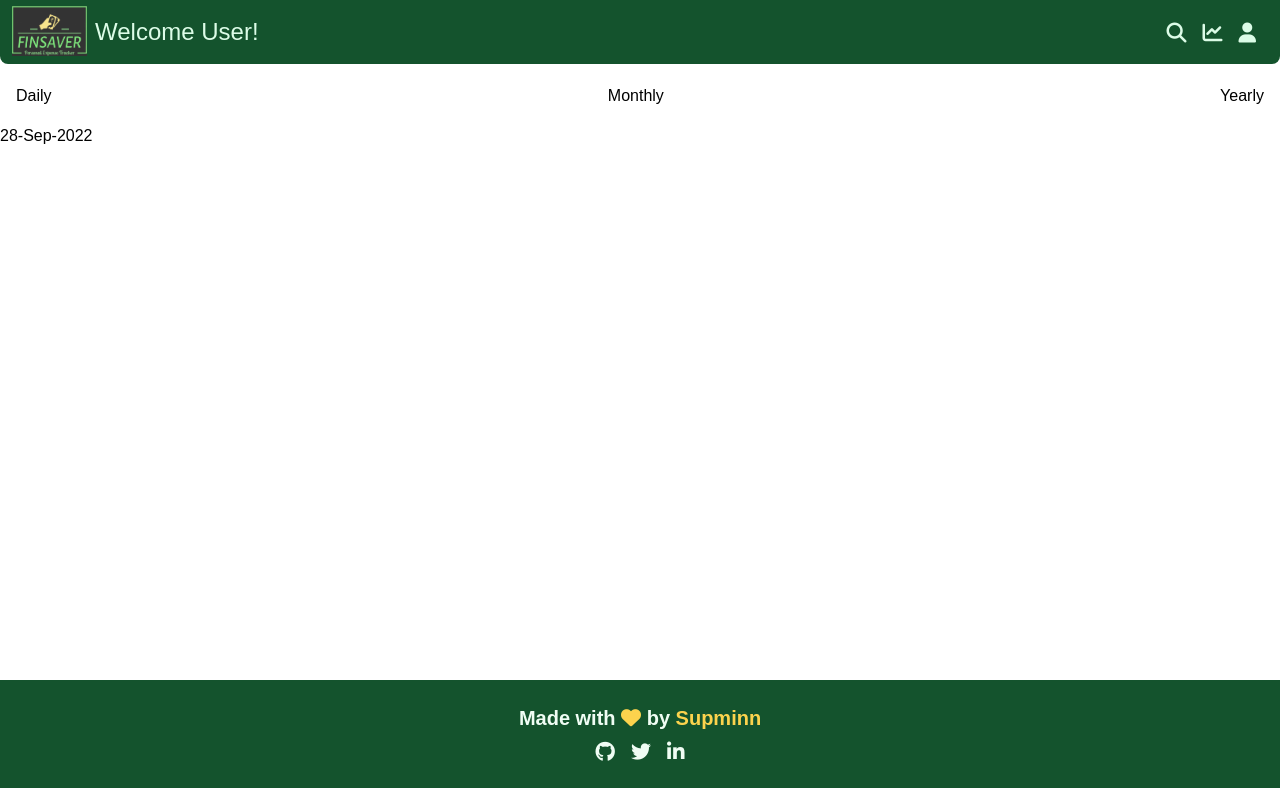
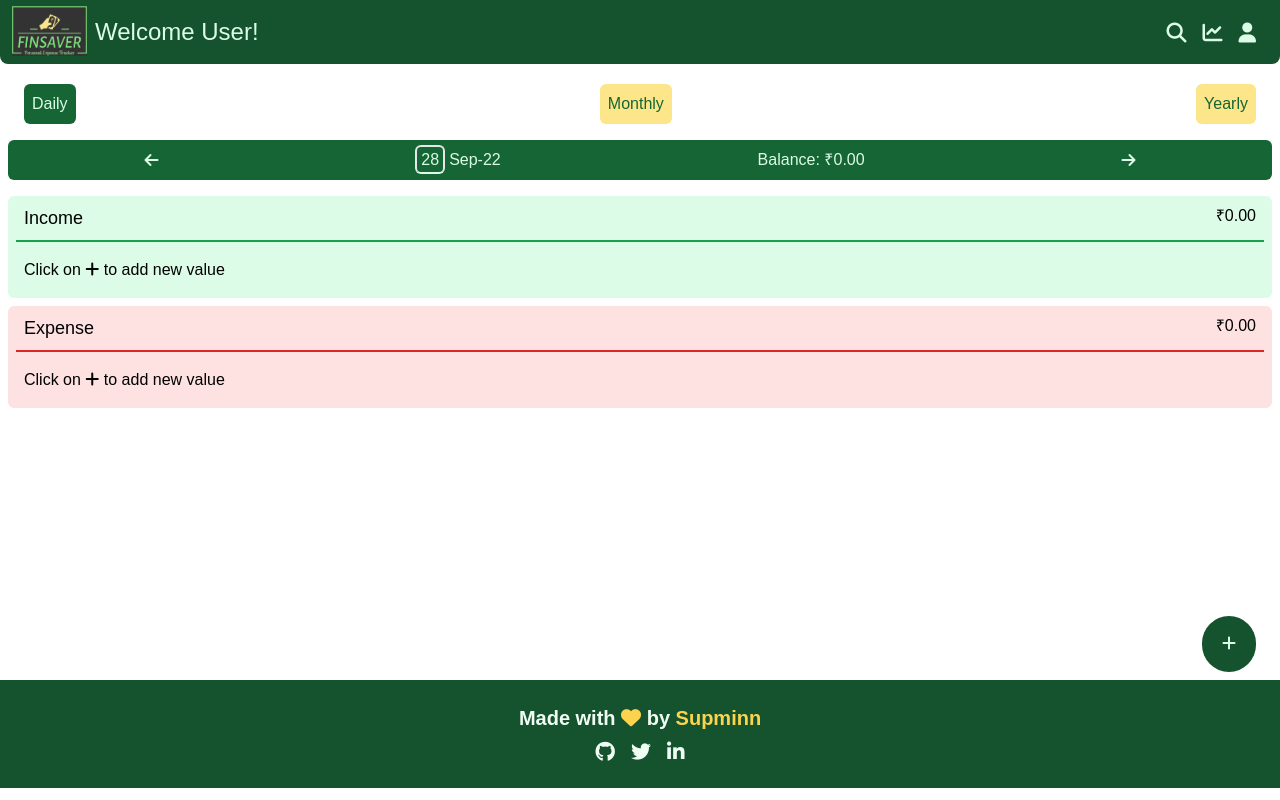
Before and after one commit to supminn/expense_tracker, a Next.js app: page / in a window 1280 px wide. Built offline with nearby package versions, Linux system fonts and the light colour scheme.

Commit message:
style: landing page for daily

```diff
--- /dev/null
+++ b/components/DateChangeModal.jsx
@@ -0,0 +1,69 @@
+import { useState } from "react";
+import { useDataContext } from "../context/dataContext";
+import { DataActions } from "../reducer/actions";
+import { formatedDate } from "../utilities";
+
+export const DateChangeModal = ({ setShowModal }) => {
+  const {
+    dataState: { selectedDate },
+    dataDispatch,
+  } = useDataContext();
+  const [dateValue, setDateValue] = useState(
+    formatedDate(selectedDate, "YYYY-MM-DD")
+  );
+  const setNewDate = () => {
+    dataDispatch({ type: DataActions.SET_SELECTED_DATE, payload: dateValue });
+    setShowModal(false);
+  };
+  return (
+    <div
+      className="relative z-10"
+      aria-labelledby="modal-title"
+      role="dialog"
+      aria-modal="true"
+    >
+      <div className="fixed inset-0 bg-gray-500 bg-opacity-75 transition-opacity"></div>
+
+      <div className="fixed inset-x-0 z-10 overflow-y-auto">
+        <div className="flex min-h-full items-end justify-center p-4 text-center sm:items-center sm:p-0">
+          <div className="relative transform overflow-hidden rounded-lg bg-white shadow-xl transition-all sm:my-8 sm:w-full sm:max-w-lg">
+            <div className="bg-white px-4 pt-5 pb-4 sm:p-6 sm:pb-4">
+              <div className="mt-3 text-center sm:mt-0 sm:ml-4 sm:text-left">
+                <h3
+                  className="text-xl font-bold leading-6 text-gray-900"
+                  id="modal-title"
+                >
+                  Choose a Date
+                </h3>
+                <div className="mt-2">
+                  <input
+                    className="text-gray-500 border-2 p-2 rounded-md"
+                    type="date"
+                    value={dateValue}
+                    onChange={(e) => setDateValue(e.target.value)}
+                  />
+                </div>
+              </div>
+            </div>
+            <div className="bg-gray-50 px-4 py-3 sm:flex sm:flex-row-reverse sm:px-6">
+              <button
+                onClick={setNewDate}
+                type="button"
+                className="inline-flex w-full justify-center rounded-md border border-transparent bg-green-700 px-4 py-2 text-base font-medium text-white shadow-sm hover:bg-green-800 focus:outline-none focus:ring-2 focus:ring-green-500 focus:ring-offset-2 sm:ml-3 sm:w-auto sm:text-sm"
+              >
+                Update
+              </button>
+              <button
+                onClick={() => setShowModal(false)}
+                type="button"
+                className="mt-3 inline-flex w-full justify-center rounded-md border border-gray-300 bg-white px-4 py-2 text-base font-medium text-gray-700 shadow-sm hover:bg-gray-50 focus:outline-none focus:ring-2 focus:ring-indigo-500 focus:ring-offset-2 sm:mt-0 sm:ml-3 sm:w-auto sm:text-sm"
+              >
+                Cancel
+              </button>
+            </div>
+          </div>
+        </div>
+      </div>
+    </div>
+  );
+};
--- /dev/null
+++ b/components/InputModal.jsx
@@ -0,0 +1,69 @@
+import { useState } from "react";
+import { useDataContext } from "../context/dataContext";
+import { DataActions } from "../reducer/actions";
+import { formatedDate } from "../utilities";
+
+export const InputModal = ({ setShowModal }) => {
+  const {
+    dataState: { selectedDate },
+    dataDispatch,
+  } = useDataContext();
+  const [dateValue, setDateValue] = useState(
+    formatedDate(selectedDate, "YYYY-MM-DD")
+  );
+  const setNewDate = () => {
+    dataDispatch({ type: DataActions.SET_SELECTED_DATE, payload: dateValue });
+    setShowModal(false);
+  };
+  return (
+    <div
+      className="relative z-10"
+      aria-labelledby="modal-title"
+      role="dialog"
+      aria-modal="true"
+    >
+      <div className="fixed inset-0 bg-gray-500 bg-opacity-75 transition-opacity"></div>
+
+      <div className="fixed inset-x-0 z-10 overflow-y-auto">
+        <div className="flex min-h-full items-end justify-center p-4 text-center sm:items-center sm:p-0">
+          <div className="relative transform overflow-hidden rounded-lg bg-white shadow-xl transition-all sm:my-8 sm:w-full sm:max-w-lg">
+            <div className="bg-white px-4 pt-5 pb-4 sm:p-6 sm:pb-4">
+              <div className="mt-3 text-center sm:mt-0 sm:ml-4 sm:text-left">
+                <h3
+                  className="text-xl font-bold leading-6 text-gray-900"
+                  id="modal-title"
+                >
+                  Input Modal (Work In Progress)
+                </h3>
+                <div className="mt-2">
+                  <input
+                    className="text-gray-500 border-2 p-2 rounded-md"
+                    type="date"
+                    value={dateValue}
+                    onChange={(e) => setDateValue(e.target.value)}
+                  />
+                </div>
+              </div>
+            </div>
+            <div className="bg-gray-50 px-4 py-3 sm:flex sm:flex-row-reverse sm:px-6">
+              <button
+                onClick={setNewDate}
+                type="button"
+                className="inline-flex w-full justify-center rounded-md border border-transparent bg-green-700 px-4 py-2 text-base font-medium text-white shadow-sm hover:bg-green-800 focus:outline-none focus:ring-2 focus:ring-green-500 focus:ring-offset-2 sm:ml-3 sm:w-auto sm:text-sm"
+              >
+                Update
+              </button>
+              <button
+                onClick={() => setShowModal(false)}
+                type="button"
+                className="mt-3 inline-flex w-full justify-center rounded-md border border-gray-300 bg-white px-4 py-2 text-base font-medium text-gray-700 shadow-sm hover:bg-gray-50 focus:outline-none focus:ring-2 focus:ring-indigo-500 focus:ring-offset-2 sm:mt-0 sm:ml-3 sm:w-auto sm:text-sm"
+              >
+                Cancel
+              </button>
+            </div>
+          </div>
+        </div>
+      </div>
+    </div>
+  );
+};
--- a/components/Landing.jsx
+++ b/components/Landing.jsx
@@ -1,23 +1,102 @@
+import dayjs from "dayjs";
+import { useMemo, useState } from "react";
 import { useDataContext } from "../context/dataContext";
+import { formatedDate } from "../utilities";
+import { DateChangeModal } from "./DateChangeModal";
 import { Header } from "./Header";
+import { InputModal } from "./InputModal";
+
 export const Landing = () => {
+  const [showDatePickerModal, setShowDatePickerModal] = useState(false);
+  const [showInputModal, setShowInputModal] = useState(false);
   const {
-    dataState: { selectedDate },
+    dataState: { selectedDate, balance, incomeData, expenseData },
   } = useDataContext();
+
+  const isToday = useMemo(() => {
+    if (formatedDate(dayjs()) === formatedDate(selectedDate)) {
+      return true;
+    }
+    return false;
+  }, [selectedDate]);
+
+  const monthYear = formatedDate(selectedDate, "MMM-YY");
+  const date = formatedDate(selectedDate, "DD");
+  const totalIncome = incomeData.reduce(
+    (prev, curr) => (prev += curr.amount),
+    0
+  );
+  const totalExpense = expenseData.reduce(
+    (prev, curr) => (prev += curr.amount),
+    0
+  );
 
   return (
     <>
       <Header />
-      <div>
-        <nav className="p-4 flex justify-between">
-          <button>Daily</button>
-          <button>Monthly</button>
-          <button>Yearly</button>
-        </nav>
-        <main>
-          <section>{selectedDate}</section>
-        </main>
-      </div>
+      <nav className="p-4 flex justify-between">
+        <button className="p-2 mx-2 rounded-md bg-green-800 text-green-100 cursor-pointer">
+          Daily
+        </button>
+        <button className="p-2 mx-2 rounded-md bg-amber-200 text-green-800 cursor-pointer">
+          Monthly
+        </button>
+        <button className="p-2 mx-2 rounded-md bg-amber-200 text-green-800 cursor-pointer">
+          Yearly
+        </button>
+      </nav>
+      <main>
+        {showDatePickerModal && (
+          <DateChangeModal setShowModal={setShowDatePickerModal} />
+        )}
+        <section className="flex justify-around p-2 mx-2 rounded-md bg-green-800 text-green-100">
+          <i className="fa-solid fa-arrow-left pt-1 cursor-pointer"></i>
+          <section
+            className="cursor-pointer"
+            onClick={() => setShowDatePickerModal(true)}
+          >
+            <span
+              className={`${
+                isToday
+                  ? "border-b-green-100 border-2 p-1 rounded-md mr-1"
+                  : "mr-1"
+              }`}
+            >
+              {date}
+            </span>
+            <span>{monthYear}</span>
+          </section>
+          <span>Balance: ₹{balance.toFixed(2)}</span>
+          <i className="fa-solid fa-arrow-right pt-1 cursor-pointer"></i>
+        </section>
+        <section className="pt-2">
+          <div className="bg-green-100 m-2 rounded-md">
+            <div className="flex justify-between p-2 m-2 mb-0 border-b-2 border-green-600">
+              <h3 className="text-lg">Income</h3>
+              <span>₹{totalIncome.toFixed(2)}</span>
+            </div>
+            <div className="p-4">
+              Click on <i className="fa-solid fa-add"></i> to add new value
+            </div>
+          </div>
+          <div className="bg-red-100 m-2 rounded-md">
+            <div className="flex justify-between p-2 m-2 mb-0 border-b-2 border-red-600">
+              <h3 className="text-lg">Expense</h3>
+              <span>₹{totalExpense.toFixed(2)}</span>
+            </div>
+            <div className="p-4">
+              Click on <i className="fa-solid fa-add"></i> to add new value
+            </div>
+          </div>
+        </section>
+      </main>
+      <button
+        onClick={() => setShowInputModal(true)}
+        className="bg-green-900 text-green-100 p-4 px-5 rounded-full fixed bottom-32 right-6 cursor-pointer hover:shadow-xl"
+      >
+        <i className="fa-solid fa-add"></i>
+      </button>
+      {showInputModal && <InputModal setShowModal={setShowInputModal} />}
     </>
   );
 };
--- a/reducer/actions.js
+++ b/reducer/actions.js
@@ -4,3 +4,7 @@ export const AuthActions = {
   SET_EMAIL: "SET_EMAIL",
   SET_LOGIN_FLAG: "SET_LOGIN_FLAG",
 };
+
+export const DataActions = {
+  SET_SELECTED_DATE: "SET_SELECTED_DATE",
+};
--- a/reducer/dataReducer.js
+++ b/reducer/dataReducer.js
@@ -1,15 +1,18 @@
 import dayjs from "dayjs";
-import { formatedDate } from "../utilities";
+import { DataActions } from "./actions";
 
 export const initialDataState = {
-  selectedDate: formatedDate(dayjs()),
+  selectedDate: dayjs(),
   incomeData: [],
   expenseData: [],
-  total: 0,
+  balance: 0,
 };
 
 export const dataReducer = (state, { type, payload }) => {
   switch (type) {
+    case DataActions.SET_SELECTED_DATE: {
+      return { ...state, selectedDate: dayjs(payload) };
+    }
     default:
       return state;
   }
--- a/utilities/index.js
+++ b/utilities/index.js
@@ -1,3 +1,4 @@
-const formatedDate = (date) => date.format("DD-MMM-YYYY");
+const formatedDate = (date, format = "") =>
+  format === "" ? date.format("DD - MMM - YYYY") : date.format(format);
 
 export { formatedDate };
```
Also changed, not shown: 1 other file (tests, documents, lock files or other folders).
